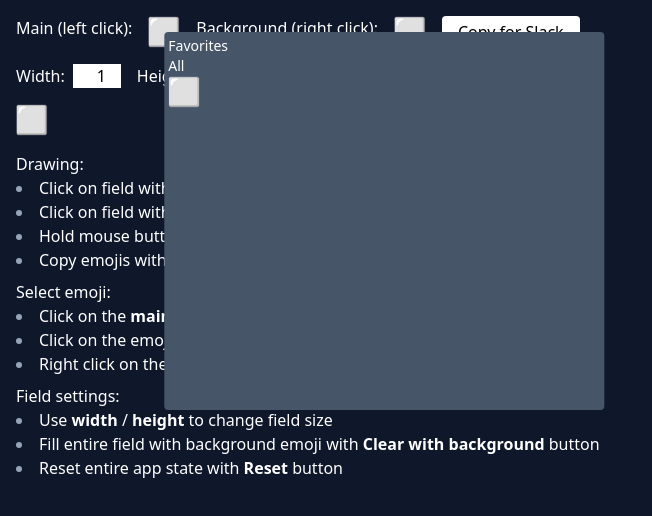
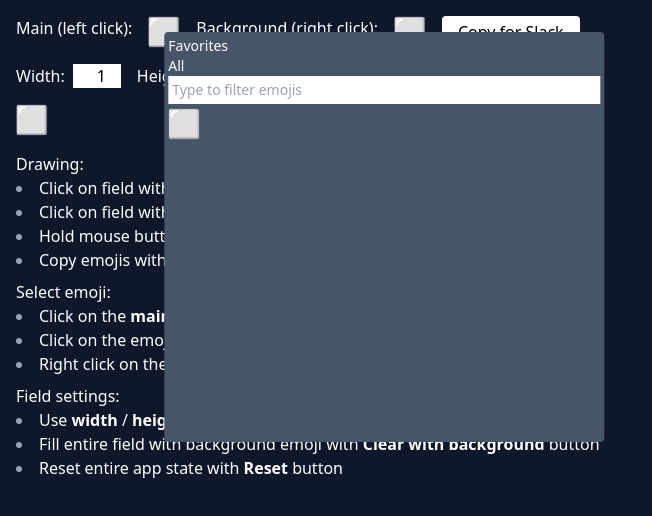
Before and after one commit to alexamy/slack-emoji-painter, a React (Vite) app: page / in a window 1280 px wide. Both pictures are taken after a click on the picture 164 px from the left and 32 px from the top of the page. Shown: the top 516 px of the page, without its empty margins (0-652 px from the left). Built offline with nearby package versions, Linux system fonts and the light colour scheme.

Commit message:
add emojis filter

```diff
--- a/src/app/App.tsx
+++ b/src/app/App.tsx
@@ -34,6 +34,11 @@ export function App() {
 		setVisible(false);
 	}
 
+	const [query, setQuery] = useState('');
+	const emojiList = useMemo(() => {
+		return Object.entries(images).filter(([key]) => key.includes(query));
+	}, [query]);
+
 	return (
 		<div className='h-screen w-screen p-4'>
 			<div
@@ -64,9 +69,15 @@ export function App() {
 					})}
 				</div>
 				<div>All</div>
+				<input
+					placeholder='Type to filter emojis'
+					value={query}
+					onInput={(event) => setQuery(event.currentTarget.value)}
+					className='mb-1 w-full p-1 text-black'
+				/>
 				<VirtuosoGrid
 					style={{ height: 330 }}
-					data={Object.entries(images)}
+					data={emojiList}
 					listClassName='flex flex-wrap'
 					itemContent={(_index, [key, path]) => (
 						<img
```
